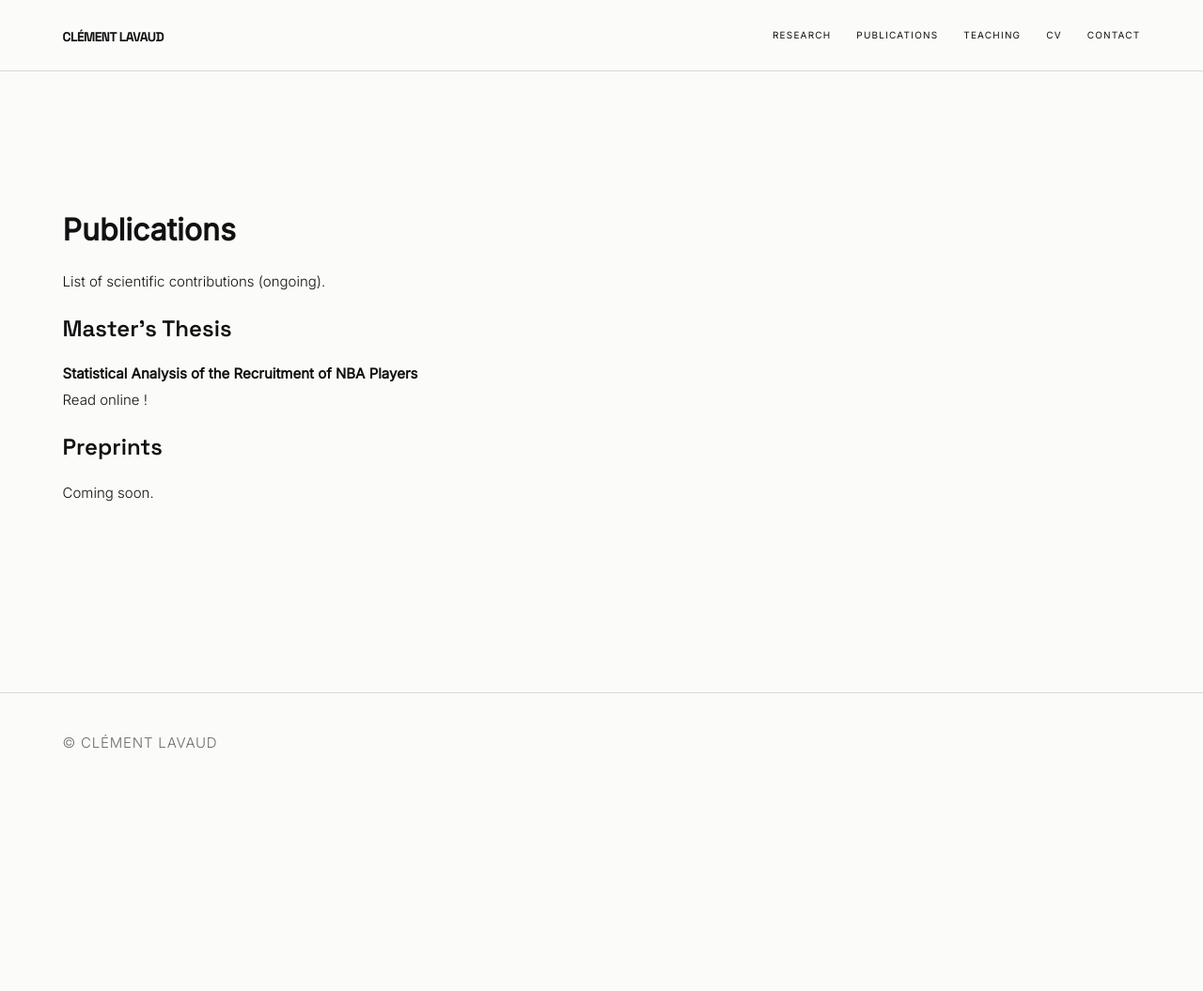
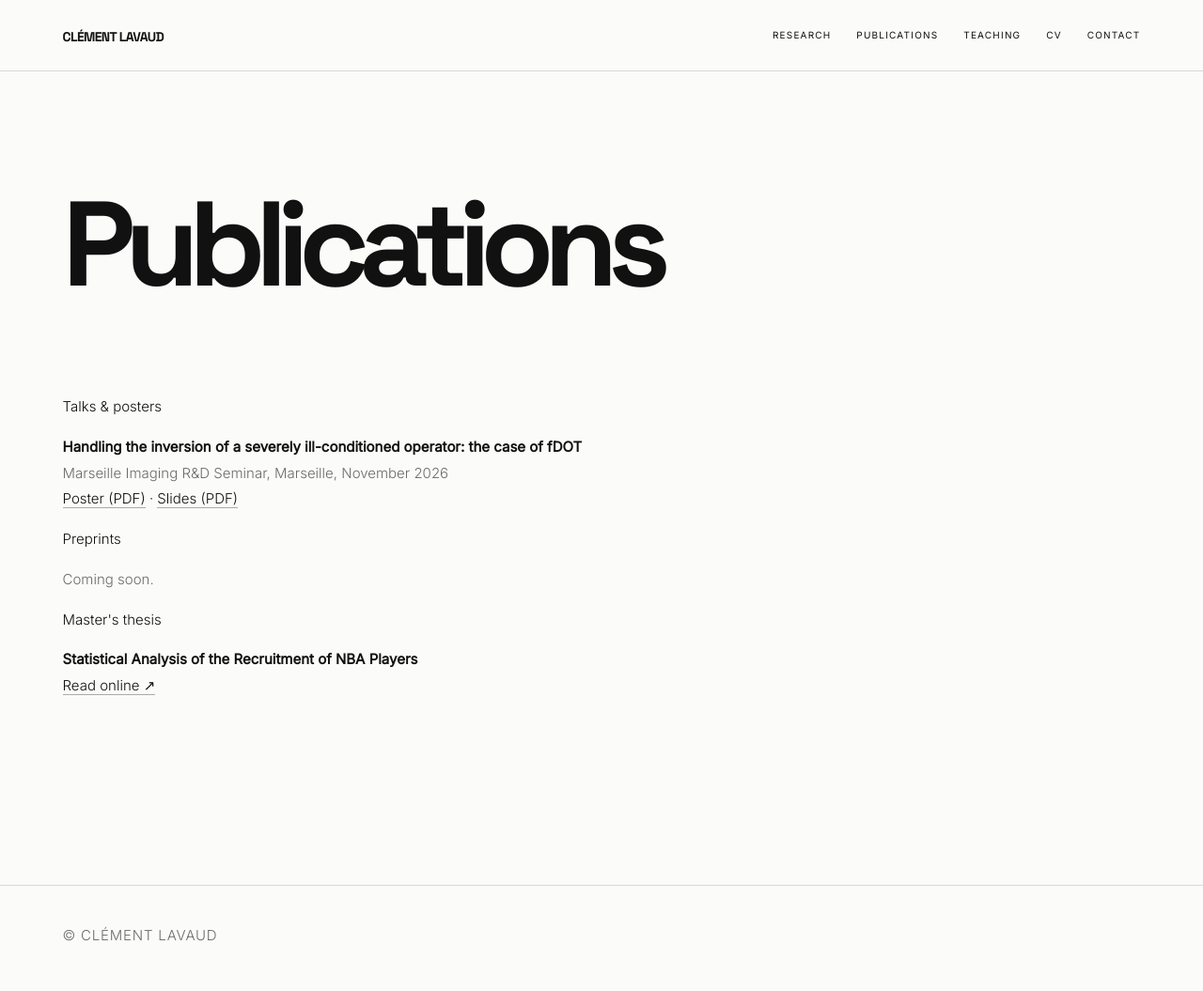
Before and after one commit to clementlavaud/clementlavaud.github.io, a Jekyll site: the page built from publications.md, in a window 1280 px wide. Shown: the whole page at 94% size. Built offline with Jekyll 4.4.1, drawn with Linux system fonts in a browser that asks for light colours; before the commit the page ends 900 px from its top, so only the background shows below that.

Commit message:
Update publications.md

```diff
--- a/publications.md
+++ b/publications.md
@@ -3,17 +3,26 @@ layout: default
 title: "Publications"
 ---
 
-<h1>Publications</h1>
+<div class="page">
+  <aside class="page-side">
+    <h1 class="page-title">Publications</h1>
+  </aside>
+  <div class="page-body">
+    <p class="label">Talks &amp; posters</p>
+    <p>
+      <strong>Handling the inversion of a severely ill-conditioned operator: the case of fDOT</strong><br>
+      <span class="muted">Marseille Imaging R&amp;D Seminar, Marseille, November 2026</span><br>
+      <a class="text-link" href="{{ '/assets/poster_MARSEILLE_IMAGING.pdf' | relative_url }}">Poster (PDF)</a> ·
+      <a class="text-link" href="{{ '/assets/MARSEILLEIMAGING_PRESENTATION.pdf' | relative_url }}">Slides (PDF)</a>
+    </p>
 
-<p>List of scientific contributions (ongoing).</p>
+    <p class="label">Preprints</p>
+    <p class="muted">Coming soon.</p>
 
-<h2>Master's Thesis</h2>
-
-<p>
-<strong>Statistical Analysis of the Recruitment of NBA Players</strong><br>
-<a href="https://hdl.handle.net/10589/211674">Read online !</a>
-</p>
-
-<h2>Preprints</h2>
-
-<p>Coming soon.</p>
+    <p class="label">Master's thesis</p>
+    <p>
+      <strong>Statistical Analysis of the Recruitment of NBA Players</strong><br>
+      <a class="text-link" href="https://hdl.handle.net/10589/211674">Read online ↗</a>
+    </p>
+  </div>
+</div>
```
